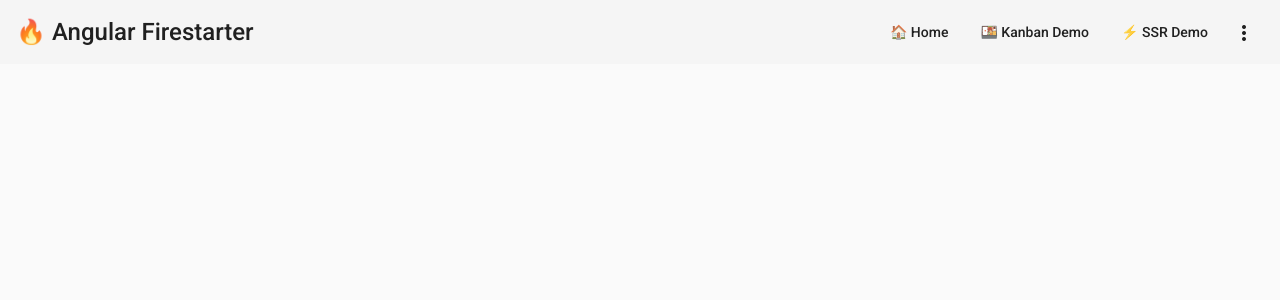
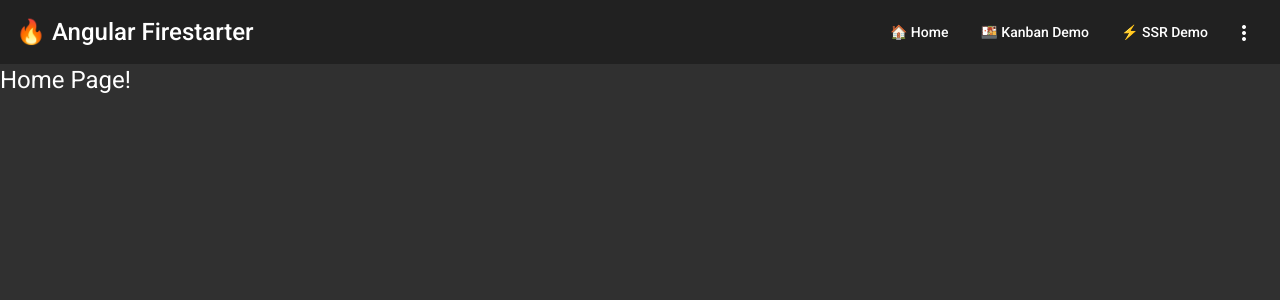
Before and after one commit to Ellipsoul/firestarter, an Angular app: page / in a window 1280 px wide. Shown: the top 300 px of the page. Built offline with nearby package versions, Linux system fonts and the light colour scheme.

Commit message:
Learned about Routing, made a homepage route
Got rid of unnecessary OnInit methods
Turned out the lights!

```diff
--- a/src/app/app-routing.module.ts
+++ b/src/app/app-routing.module.ts
@@ -1,7 +1,13 @@
 import { NgModule } from '@angular/core';
 import { RouterModule, Routes } from '@angular/router';
 
-const routes: Routes = [];
+// Components to be routed
+import { HomePageComponent } from './home-page/home-page.component';
+
+// Connect different routes to components here!
+const routes: Routes = [
+  { path: '', component: HomePageComponent}
+];
 
 @NgModule({
   imports: [RouterModule.forRoot(routes)],
--- a/src/app/app.module.ts
+++ b/src/app/app.module.ts
@@ -7,10 +7,12 @@ import { BrowserAnimationsModule } from '@angular/platform-browser/animations';
 
 // Shared
 import { SharedModule } from './shared/shared.module';
+import { HomePageComponent } from './home-page/home-page.component';
 
 @NgModule({
   declarations: [
     AppComponent,
+    HomePageComponent,
   ],
   imports: [
     BrowserModule,
--- /dev/null
+++ b/src/app/home-page/home-page.component.html
@@ -0,0 +1 @@
+<h1>Home Page!</h1>
--- a/src/app/shared/shell/shell.component.ts
+++ b/src/app/shared/shell/shell.component.ts
@@ -8,7 +8,7 @@ import { map, shareReplay } from 'rxjs/operators';
   templateUrl: './shell.component.html',
   styleUrls: ['./shell.component.scss']
 })
-export class ShellComponent implements OnInit {
+export class ShellComponent {
 
   // Observable listening to different breakpoints and react depending on the viewport size
   isHandset$:Observable<boolean> = this.breakpointObserver.observe([Breakpoints.Handset])  // Found handset display
@@ -19,7 +19,4 @@ export class ShellComponent implements OnInit {
 
   constructor(private breakpointObserver: BreakpointObserver) {}
 
-  // For some reason Angular needs this and ES6 says it can't be empty..
-  ngOnInit(): void { console.log("Shell Initialised"); }
-
 }
--- a/src/styles.scss
+++ b/src/styles.scss
@@ -21,7 +21,7 @@ $firestarter-warn: mat.define-palette(mat.$red-palette);
 
 // Create the theme object. A theme consists of configurations for individual
 // theming systems such as "color" or "typography".
-$firestarter-theme: mat.define-light-theme((
+$firestarter-theme: mat.define-dark-theme((
   color: (
     primary: $firestarter-primary,
     accent: $firestarter-accent,
```
Also changed, not shown: src/app/home-page/home-page.component.ts (added, +9 -0 lines), src/app/home-page/home-page.component.scss (added), 1 other file (tests, documents, lock files or other folders).
